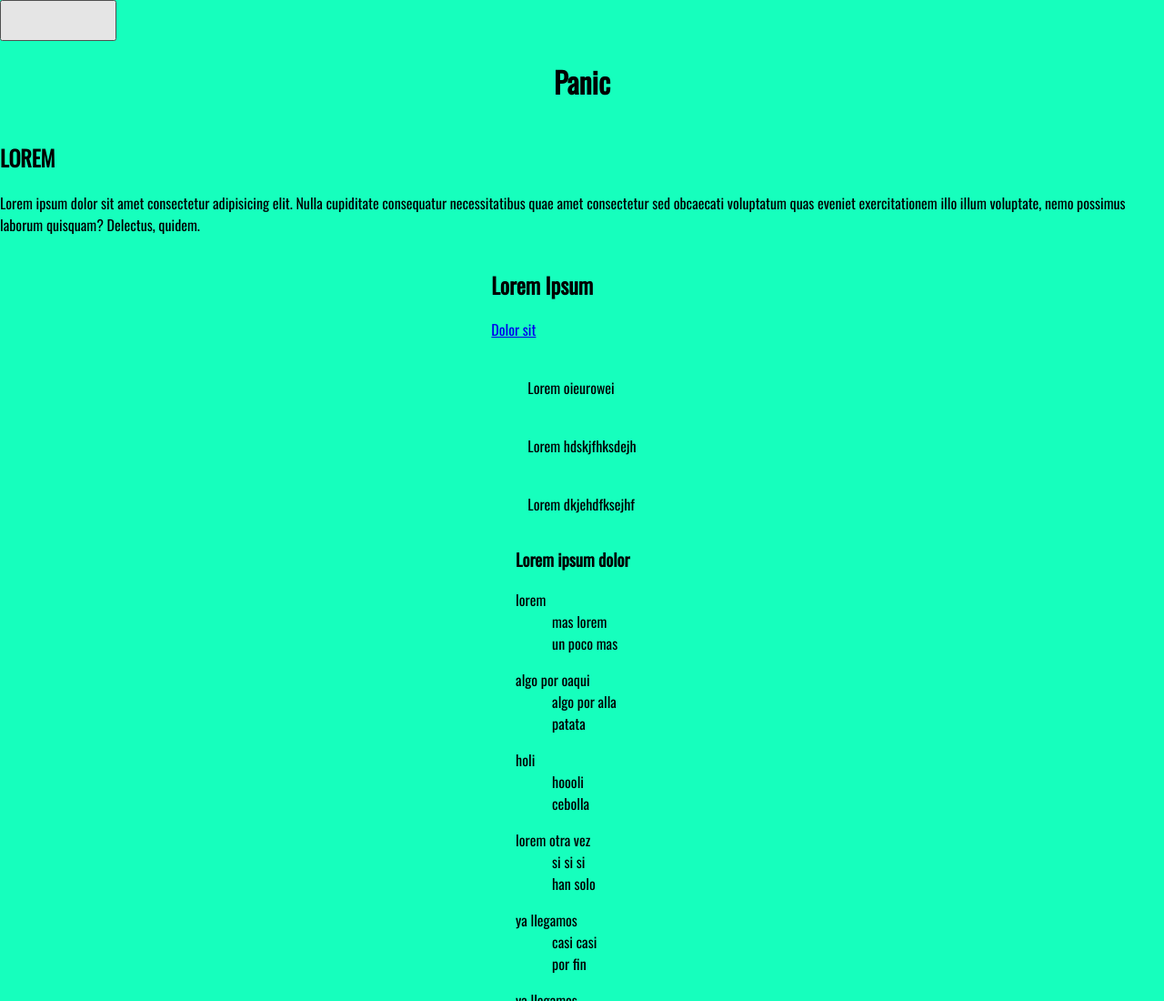
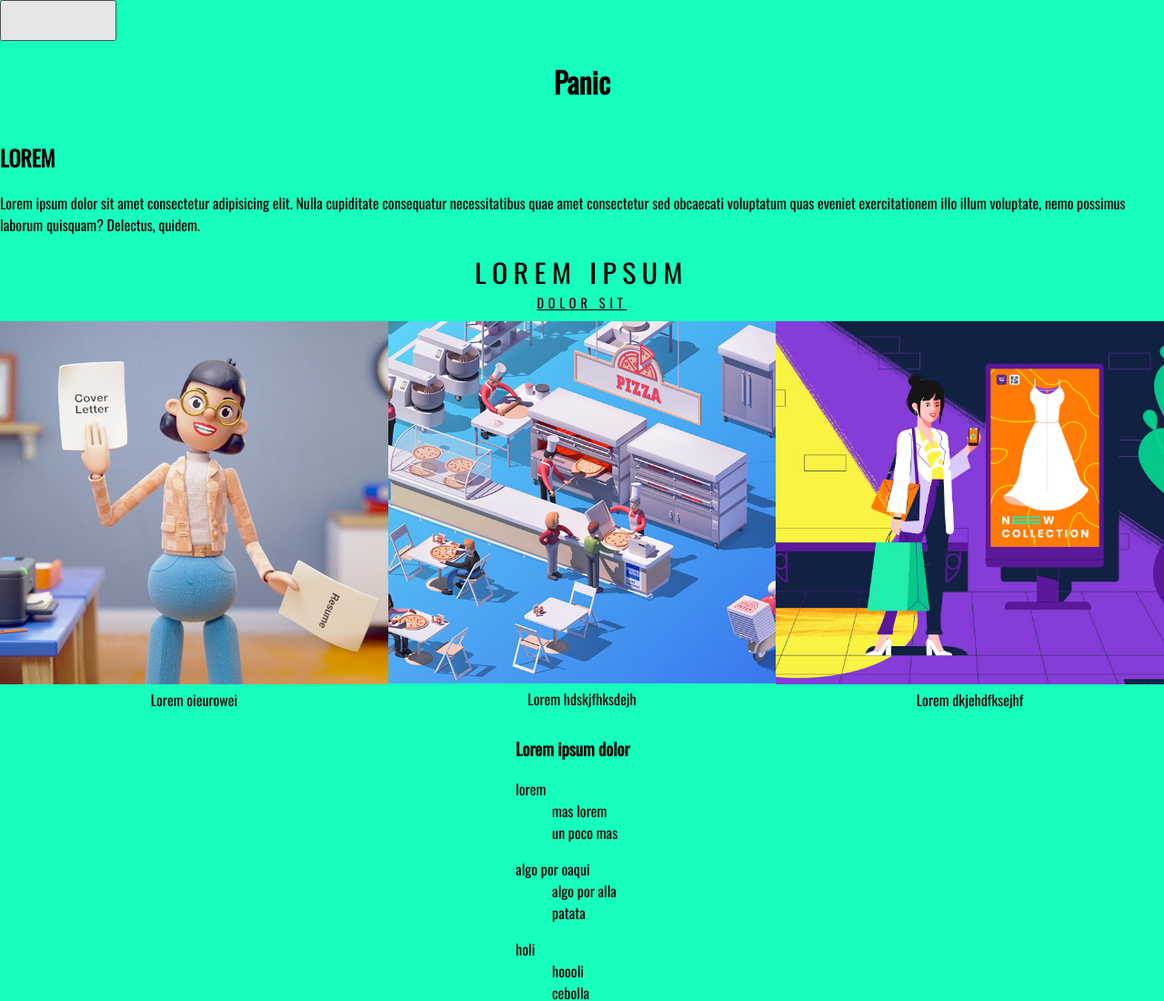
Before and after one commit to Wolfremiio/202205-W01CH05_Fran-Rodrigo, a website: page index.html in a window 1280 px wide. Shown: the top 1100 px of the page at 91% size. Drawn offline with nearby package versions, Linux system fonts and the light colour scheme.

Commit message:
Update home>secondary-content module css

```diff
--- a/index.html
+++ b/index.html
@@ -53,15 +53,15 @@
             <a class="secondary-content__link" href="#">Dolor sit</a>
             <div class="secondary-content__pictures">
                 <figure class="secondary-content__picture">
-                    <img src="" alt="" />
+                    <img src="./assets/img/media07.jpg" alt="" />
                     <figcaption>Lorem oieurowei</figcaption>
                 </figure>
                 <figure class="secondary-content__picture">
-                    <img src="" alt="" />
+                    <img src="./assets/img/media09.jpg" alt="" />
                     <figcaption>Lorem hdskjfhksdejh</figcaption>
                 </figure>
                 <figure class="secondary-content__picture">
-                    <img src="" alt="" />
+                    <img src="./assets/img/media10.jpg" alt="" />
                     <figcaption>Lorem dkjehdfksejhf</figcaption>
                 </figure>
             </div>
--- a/scss/style.scss
+++ b/scss/style.scss
@@ -5,55 +5,95 @@
 *::before {
     box-sizing: border-box;
 }
-html, body{
+html,
+body {
     width: 100%;
 }
 
-body{
+body {
     margin: 0;
     padding: 0;
     display: flex;
     flex-direction: column;
     align-items: center;
     background-color: $greeny;
-    font-family: "Oswald",sans-serif;
-
-
+    font-family: "Oswald", sans-serif;
 }
-.header{
+.header {
     width: 100%;
     display: grid;
     grid-template-columns: 1fr 4fr 4fr 1fr;
     grid-template-rows: 1fr 2fr;
-    &__title{
+    &__title {
         font-size: 2rem;
         grid-row: 2;
         grid-column: 2/4;
         display: flex;
         justify-content: center;
     }
-    &__menu-button{
+    &__menu-button {
         grid-row: 1;
         grid-column: 1;
     }
 }
-.menu{
+.menu {
     display: none;
 }
-.main-content{
-
-    &__media{
+.main-content {
+    &__media {
         background-image: url(./../assets/img/media09.jpg);
         width: 200;
         height: 200;
-
     }
-    &__title{
+    &__title {
         text-transform: uppercase;
-
-
     }
-    &__description{
-
+    &__description {
     }
 }
+
+%flex-column {
+    display: flex;
+    flex-direction: column;
+}
+.secondary-content {
+    @extend %flex-column;
+    align-items: center;
+    &__title {
+        text-transform: uppercase;
+        margin: 0;
+        letter-spacing: 0.4rem;
+        font-size: 2rem;
+        font-weight: 400;
+        transform: scaleY(0.9);
+    }
+    &__link {
+        color: inherit;
+        text-transform: uppercase;
+        font-size: 0.9rem;
+        letter-spacing: 0.3rem;
+    }
+    &__pictures {
+        @extend %flex-column;
+    }
+    &__picture {
+        padding: 10px 0;
+        margin: 0;
+        max-width: 600px;
+        & > img {
+            width: 100%;
+        }
+        & > figcaption {
+            display: flex;
+            justify-content: center;
+        }
+    }
+}
+
+@media (min-width: 600px) {
+    .secondary-content {
+        &__pictures {
+            flex-direction: row;
+        }
+    }
+}
```
Also changed, not shown: css/style.css.
